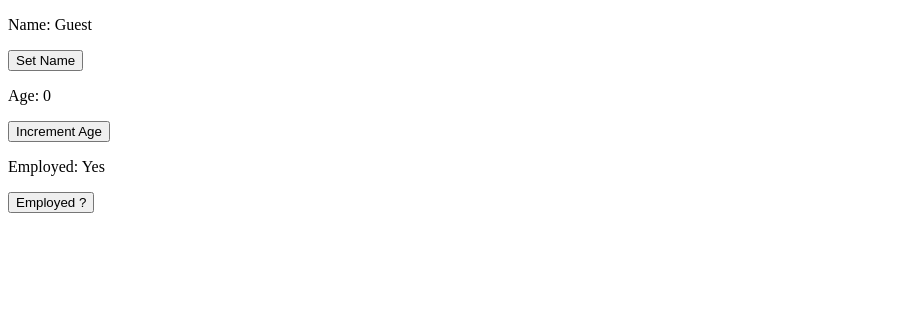
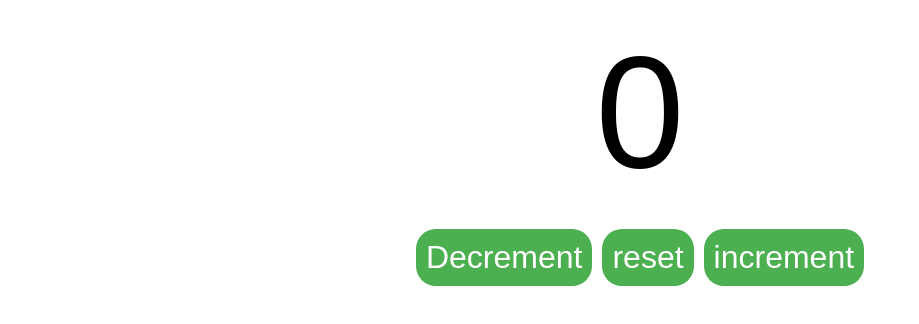
Before and after one commit to allanmocen64-arch/React-learning-, a React (Vite) app: page / in a window 1280 px wide. Shown: the top 324 px of the page, without its empty margins (0-919 px from the left). Built offline with nearby package versions, Linux system fonts and the light colour scheme.

Commit message:
Another update

```diff
--- /dev/null
+++ b/src/Counter.css
@@ -0,0 +1,21 @@
+.counter-container {
+  text-align: center;
+  font-family: Arial, sans-serif;
+}
+.count-display {
+  font-size: 10em;
+  margin: 20px 0;
+}
+.counter-button {
+  font-size: 2em;
+  padding: 10px 10px;
+  margin: 5px;
+  cursor: pointer;
+  border-radius: 20px;
+  background-color: #4caf50;
+  color: white;
+  border: none;
+}
+.counter-button:hover {
+  background-color: #45a049;
+}
--- /dev/null
+++ b/src/Counter.jsx
@@ -0,0 +1,31 @@
+import React, { useState } from "react";
+
+function Counter() {
+  const [count, setCount] = useState(0);
+
+  const increment = () => {
+    setCount(count + 1);
+  };
+  const decrement = () => {
+    setCount(count - 1);
+  };
+  const reset = () => {
+    setCount(0);
+  };
+
+  return (
+    <div className="counter-container">
+      <p className="count-display">{count}</p>
+      <button className="counter-button" onClick={decrement}>
+        Decrement
+      </button>
+      <button className="counter-button" onClick={reset}>
+        reset
+      </button>
+      <button className="counter-button" onClick={increment}>
+        increment
+      </button>
+    </div>
+  );
+}
+export default Counter;
--- /dev/null
+++ b/src/CounterApp.jsx
@@ -0,0 +1,7 @@
+import Counter from "./Counter.jsx";
+
+function CounterApp() {
+  return <Counter />;
+}
+
+export default CounterApp;
--- a/src/main.jsx
+++ b/src/main.jsx
@@ -1,21 +1,31 @@
-import { StrictMode } from 'react'
-import { createRoot } from 'react-dom/client'
+import { StrictMode } from "react";
+import { createRoot } from "react-dom/client";
 
-{/*import UserGreeting from './UserGreeting.jsx'
-import './UserGreeting.css'*/}
-{/*import List from './List.jsx'
-import ListApp from './ListApp.jsx'*/}
-{/*import Button from './Button.jsx'
-import PandaPic from './PandaPic.jsx'*/}
-import MyComponentApp from './MyComponentApp.jsx'
+{
+  /*import UserGreeting from './UserGreeting.jsx'
+import './UserGreeting.css'*/
+}
+{
+  /*import List from './List.jsx'
+import ListApp from './ListApp.jsx'*/
+}
+{
+  /*import Button from './Button.jsx'
+import PandaPic from './PandaPic.jsx'*/
+}
+{
+  /*import MyComponentApp from './MyComponentApp.jsx'*/
+}
+import CounterApp from "./CounterApp.jsx";
+import "./Counter.css";
 
-createRoot(document.getElementById('root')).render(
+createRoot(document.getElementById("root")).render(
   <StrictMode>
     {/*<UserGreeting isLoggedin={true} username={"Trench"} />*/}
 
-    {/*<Button />
-    <PandaPic />*/}
-
-    <MyComponentApp />
-  </StrictMode>
-)
+    {/*<Button />*/}
+    {/*<PandaPic />*/}
+    {/*<MyComponentApp />*/}
+    <CounterApp />
+  </StrictMode>,
+);
```
